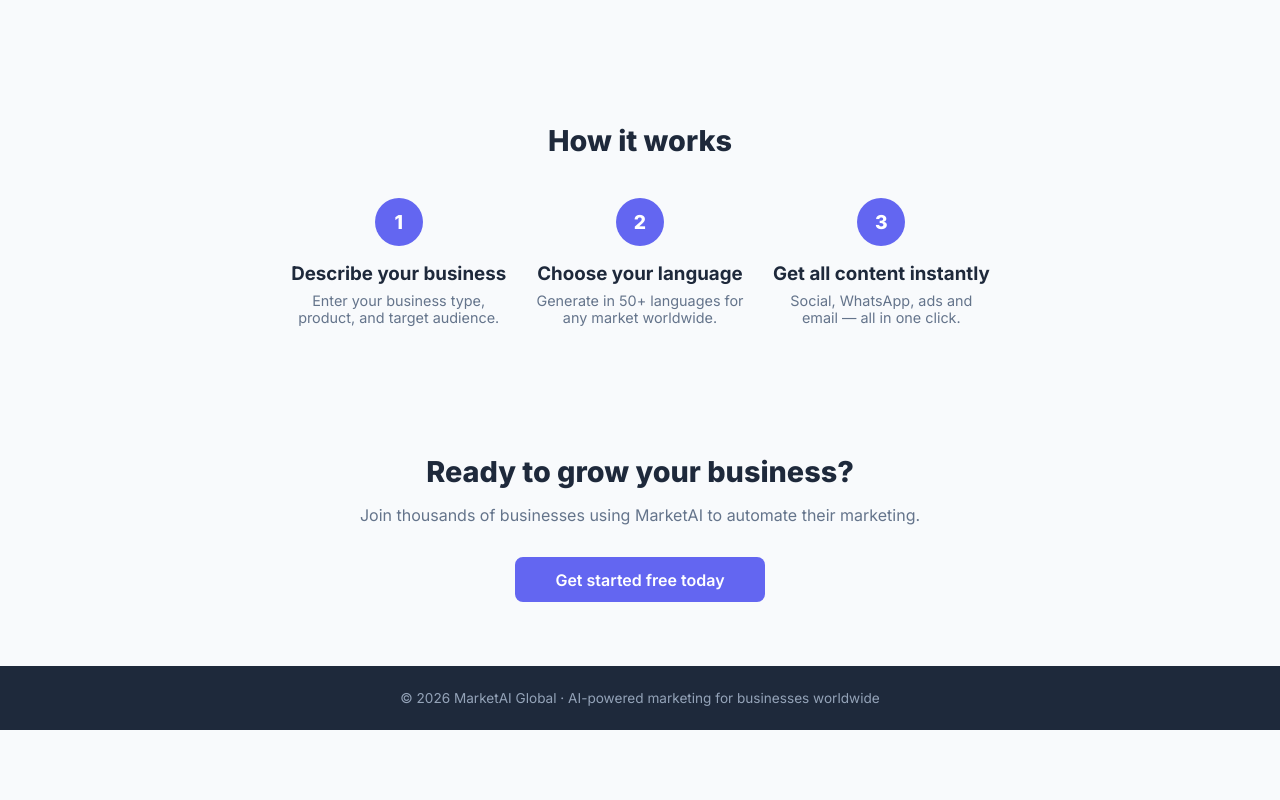
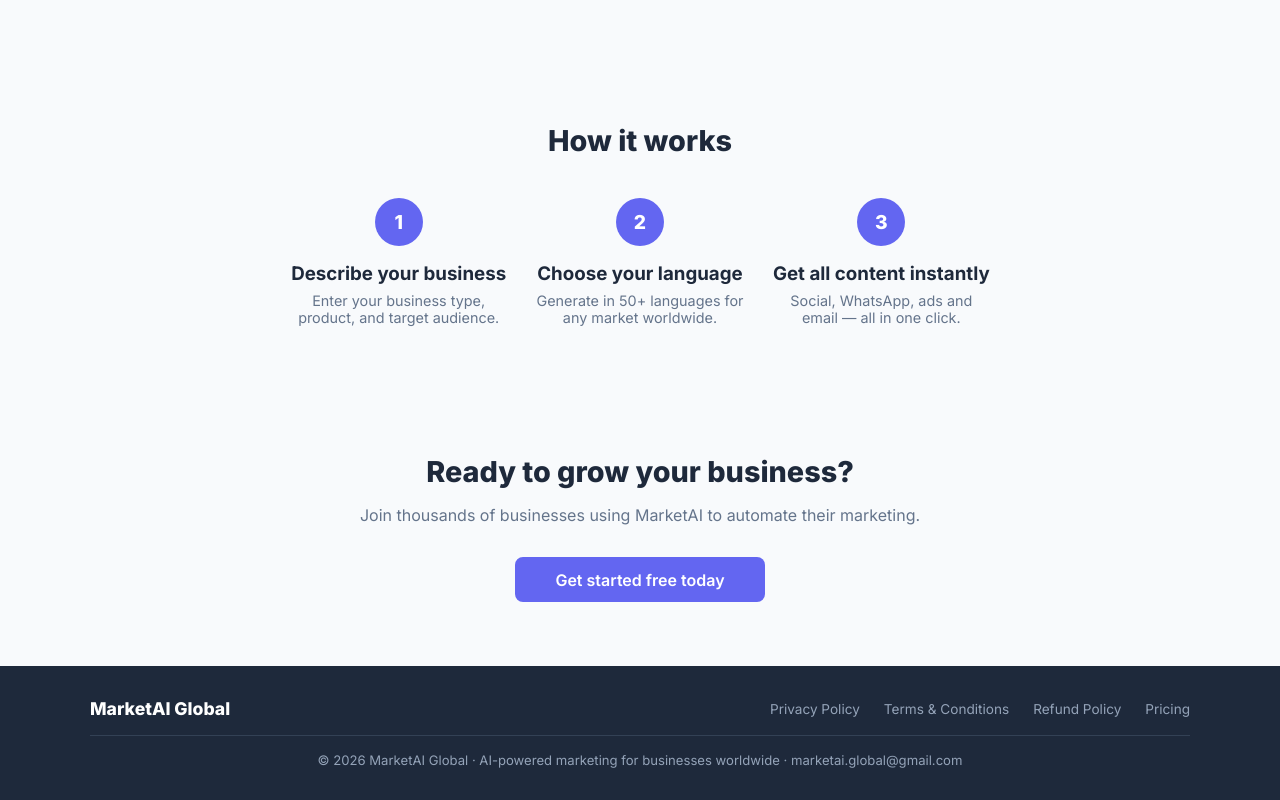
Before and after one commit to jvnsharma123/marketai-global, a React (Create React App) app: page / in a window 1280 px wide. Shown: the part 946-1746 px from the top of the page. Before the commit the page ends 1676 px from the top, so only its background shows below. Built offline with nearby package versions, Linux system fonts and the light colour scheme; no server answers.

Commit message:
Enhance footer with new styles and links
Updated footer style and added additional links and email.

```diff
--- a/src/pages/Landing.js
+++ b/src/pages/Landing.js
@@ -90,8 +90,21 @@
       </section>
 
       {/* Footer */}
-      <footer style={{ background: '#1e293b', color: '#94a3b8', textAlign: 'center', padding: '1.5rem', fontSize: '0.85rem' }}>
-        © 2026 MarketAI Global · AI-powered marketing for businesses worldwide
+      <footer style={{ background: '#1e293b', color: '#94a3b8', padding: '2rem 1.5rem' }}>
+        <div style={{ maxWidth: 1100, margin: '0 auto' }}>
+          <div style={{ display: 'flex', justifyContent: 'space-between', alignItems: 'center', flexWrap: 'wrap', gap: '1rem', marginBottom: '1rem' }}>
+            <span style={{ fontWeight: 800, color: '#fff', fontSize: '1.1rem' }}>MarketAI Global</span>
+            <div style={{ display: 'flex', gap: '1.5rem', flexWrap: 'wrap' }}>
+              <Link to="/privacy" style={{ color: '#94a3b8', textDecoration: 'none', fontSize: '0.85rem' }}>Privacy Policy</Link>
+              <Link to="/terms" style={{ color: '#94a3b8', textDecoration: 'none', fontSize: '0.85rem' }}>Terms & Conditions</Link>
+              <Link to="/refund" style={{ color: '#94a3b8', textDecoration: 'none', fontSize: '0.85rem' }}>Refund Policy</Link>
+              <Link to="/pricing" style={{ color: '#94a3b8', textDecoration: 'none', fontSize: '0.85rem' }}>Pricing</Link>
+            </div>
+          </div>
+          <div style={{ borderTop: '1px solid #334155', paddingTop: '1rem', fontSize: '0.82rem', textAlign: 'center' }}>
+            © 2026 MarketAI Global · AI-powered marketing for businesses worldwide · marketai.global@gmail.com
+          </div>
+        </div>
       </footer>
     </div>
   );
```
